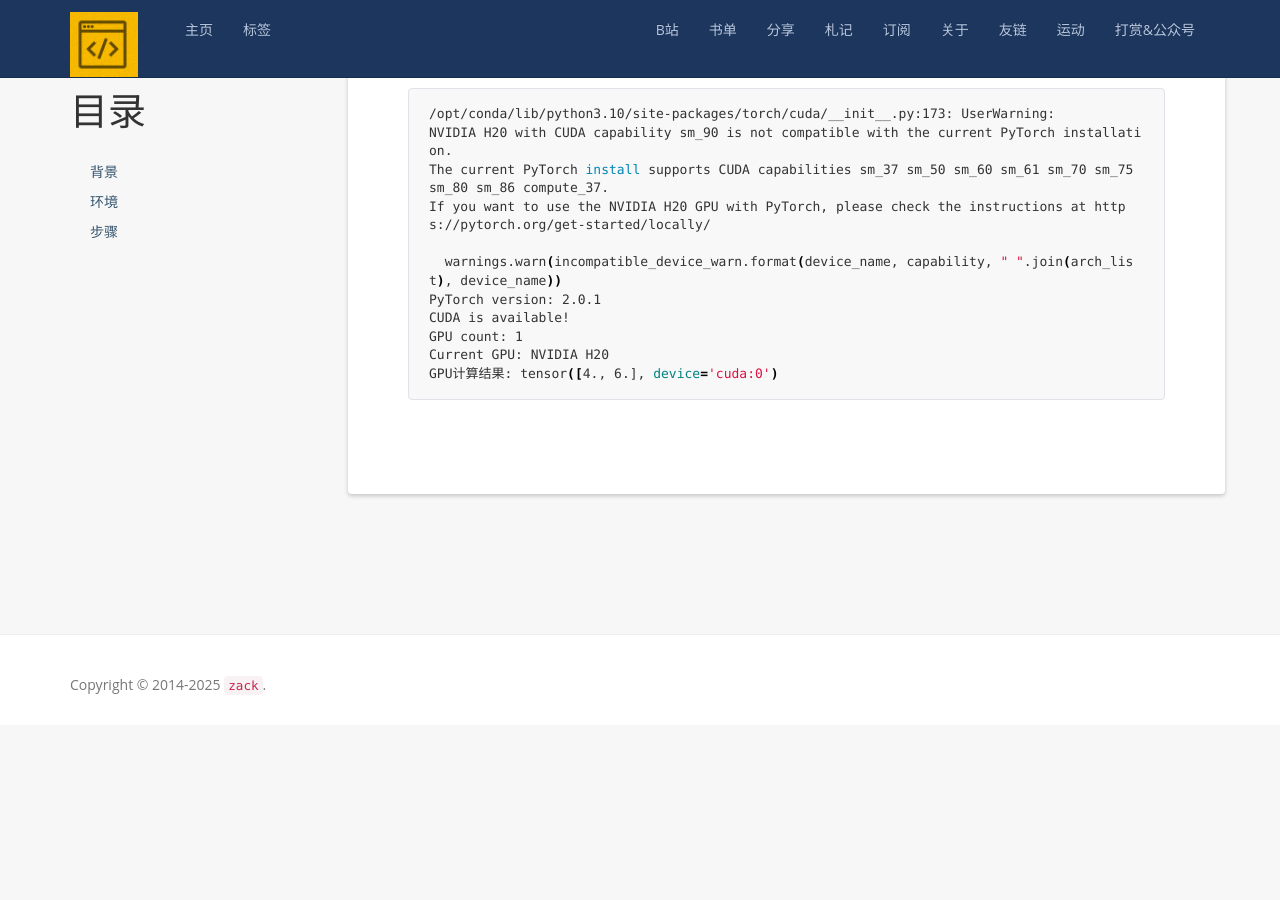
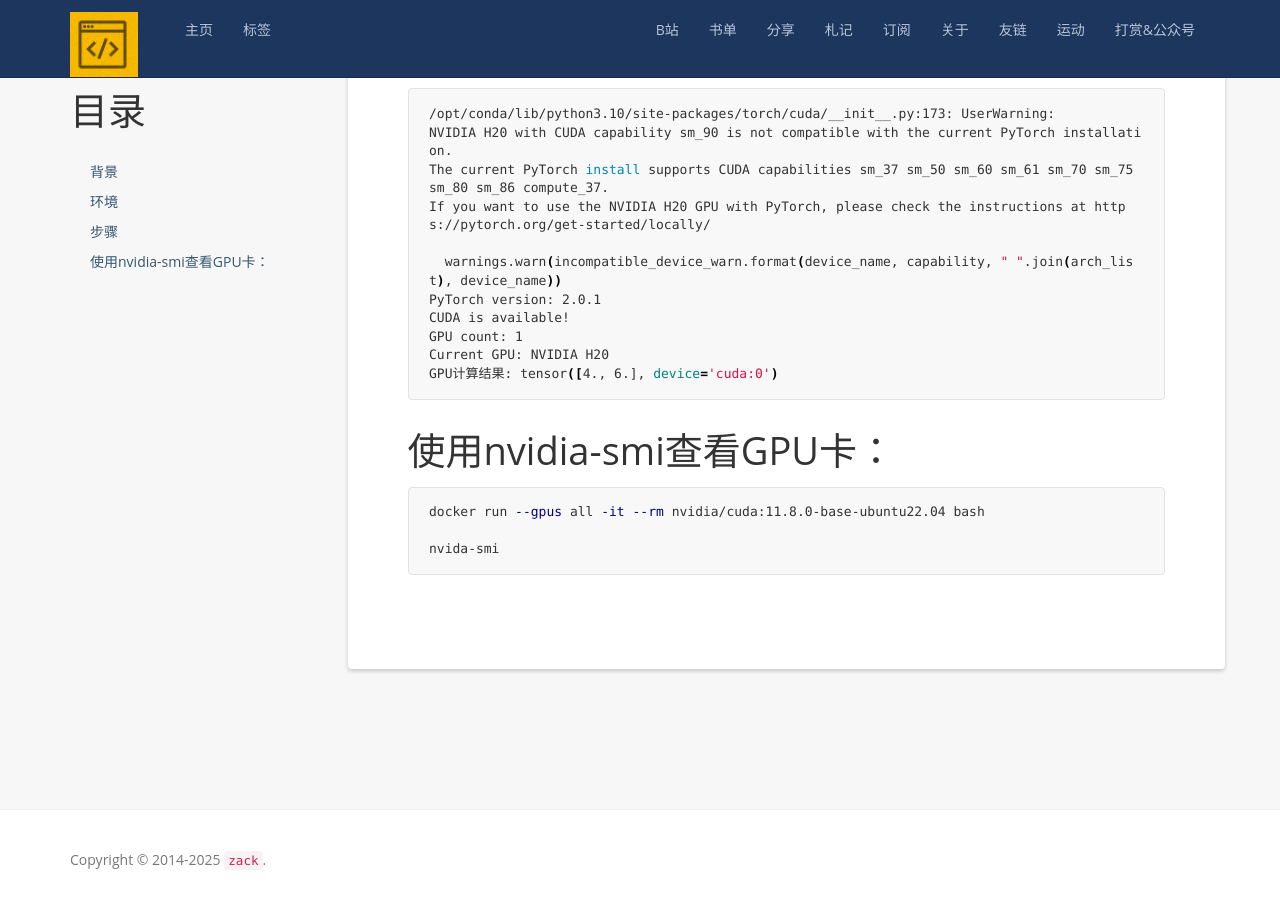
Before and after one commit to zackzhangkai/zackzhangkai.github.io, a Jekyll site: the page built from _posts/2025-06-19-在POD中验证GPU是否可用.md, in a window 1280 px wide and 900 px high, scrolled down 1499 px. Built offline with Jekyll 4.4.1, drawn with Linux system fonts in a browser that asks for light colours; nearby versions of some CDN libraries; a script that is not in the unit is left out; comment, search, counter and statistics services are not loaded; before the commit the page ends 2224 px from its top, so only the background shows below that.

Commit message:
add blog

````diff
--- a/_posts/2025-06-19-在POD中验证GPU是否可用.md
+++ b/_posts/2025-06-19-在POD中验证GPU是否可用.md
@@ -83,3 +83,11 @@ GPU count: 1
 Current GPU: NVIDIA H20
 GPU计算结果: tensor([4., 6.], device='cuda:0')
 ```
+
+# 使用nvidia-smi查看GPU卡：
+
+```bash
+docker run --gpus all -it --rm nvidia/cuda:11.8.0-base-ubuntu22.04 bash
+
+nvida-smi
+```
````
Also changed, not shown: .obsidian/workspace.json.
